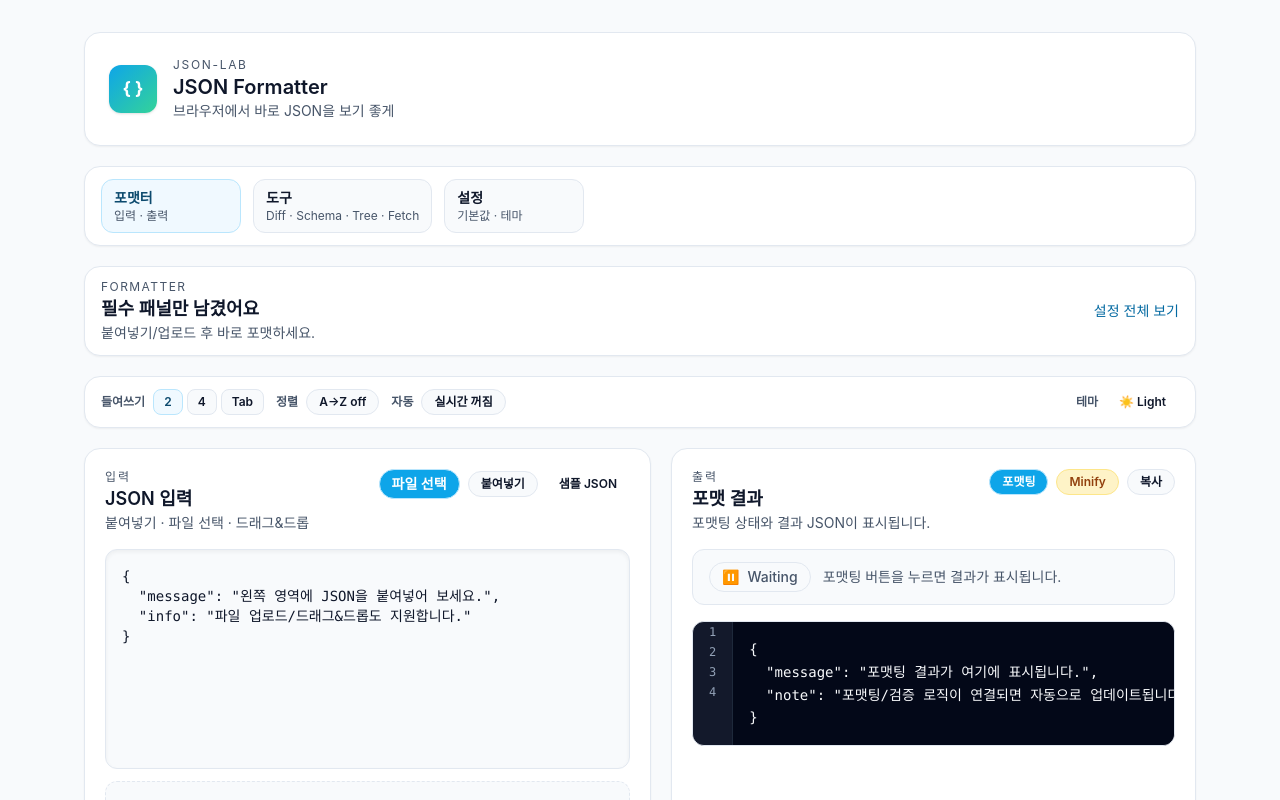
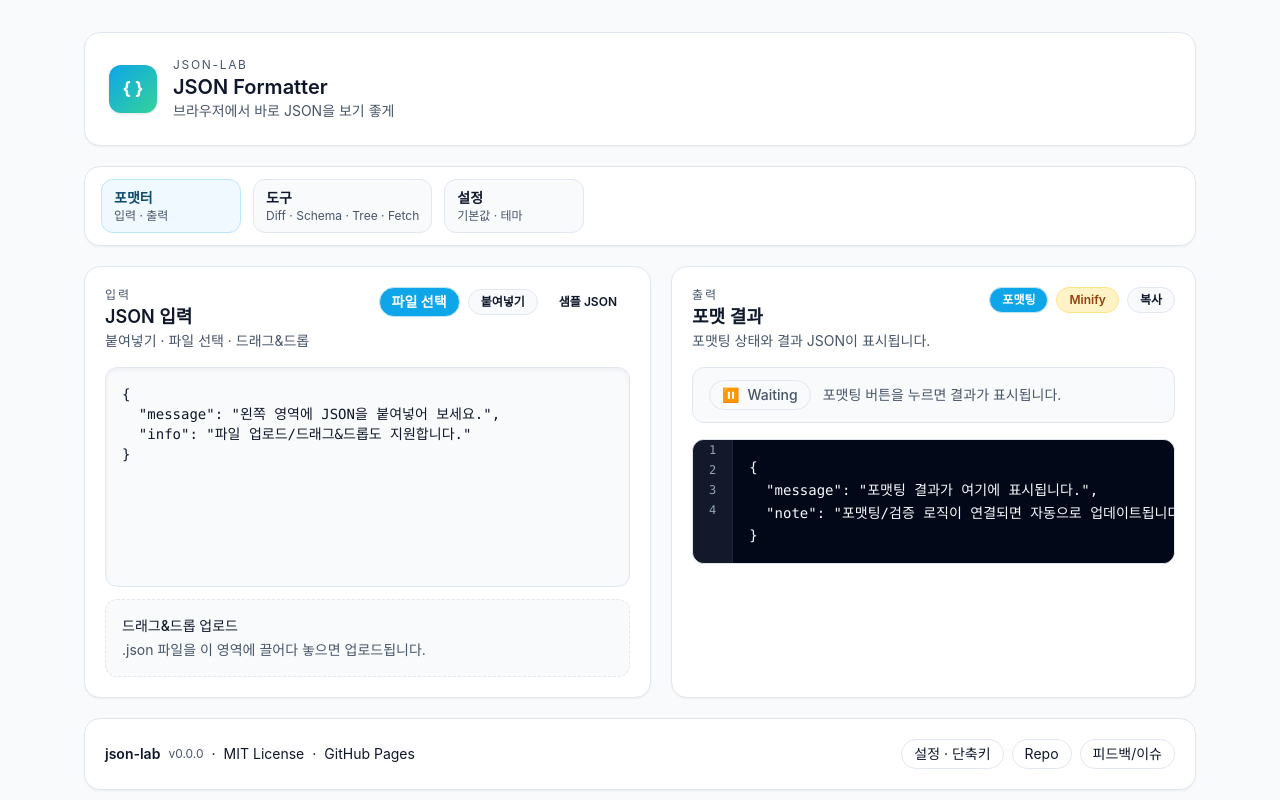
Before and after one commit to ilestri/json-lab, a Vue app: page / in a window 1280 px wide. Shown: the top 800 px of the page. Built offline with nearby package versions, Linux system fonts and the light colour scheme.

Commit message:
chore: 설정 버튼 제거 및 린트 경고 정리

```diff
--- a/src/components/JsonDiffViewer.vue
+++ b/src/components/JsonDiffViewer.vue
@@ -3,7 +3,7 @@ import { computed, ref } from 'vue'
 
 import { parseJson } from '@/utils/jsonFormatter'
 
-import { buildErrorFeedback, formatErrorFeedback, logError } from '@/utils/errorHandling'
+import { formatErrorFeedback, logError } from '@/utils/errorHandling'
 import AppButton from './ui/AppButton.vue'
 import AppCard from './ui/AppCard.vue'
 import StatusBadge from './ui/StatusBadge.vue'
--- a/src/views/FormatView.vue
+++ b/src/views/FormatView.vue
@@ -1,10 +1,7 @@
 <script setup lang="ts">
 import { onMounted, onUnmounted } from 'vue'
-import { RouterLink } from 'vue-router'
-
 import JsonInputPanel from '@/components/JsonInputPanel.vue'
 import JsonOutputPanel from '@/components/JsonOutputPanel.vue'
-import QuickSettingsBar from '@/components/QuickSettingsBar.vue'
 import { useFormatter } from '@/composables/formatterContext'
 import { formatJson } from '@/utils/jsonFormatter'
 
@@ -29,16 +26,10 @@ const {
   statusMessage,
   statusDetails,
   indentOption,
-  theme,
   sortKeys,
-  autoFormat,
   errorHighlightLine,
   handleFormat,
   handleFileInput,
-  handleIndentChange,
-  handleThemeChange,
-  handleSortChange,
-  handleAutoFormatChange,
   handleCopy,
   showToast,
 } = useFormatter()
@@ -96,30 +87,6 @@ onUnmounted(() => {
 
 <template>
   <div class="flex flex-col gap-5">
-    <div
-      class="flex flex-wrap items-center justify-between gap-3 rounded-2xl border border-[var(--color-border)] bg-[var(--color-surface)] px-4 py-3 shadow-sm"
-    >
-      <div>
-        <p class="text-xs uppercase tracking-[0.12em] text-[var(--color-muted)]">formatter</p>
-        <h2 class="text-lg font-semibold text-[var(--color-heading)]">필수 패널만 남겼어요</h2>
-        <p class="text-sm text-[var(--color-muted)]">붙여넣기/업로드 후 바로 포맷하세요.</p>
-      </div>
-      <RouterLink class="text-sm text-sky-700 underline-offset-4 hover:underline" to="/settings">
-        설정 전체 보기
-      </RouterLink>
-    </div>
-
-    <QuickSettingsBar
-      :indent="indentOption"
-      :theme="theme"
-      :sort-keys="sortKeys"
-      :auto-format="autoFormat"
-      @update:indent="handleIndentChange"
-      @update:theme="handleThemeChange"
-      @update:sort-keys="handleSortChange"
-      @update:auto-format="handleAutoFormatChange"
-    />
-
     <section class="grid gap-5 lg:grid-cols-[1.08fr_1fr]">
       <JsonInputPanel
         v-model="rawInput"
```
Also changed, not shown: 2 other files (tests, documents, lock files or other folders).
